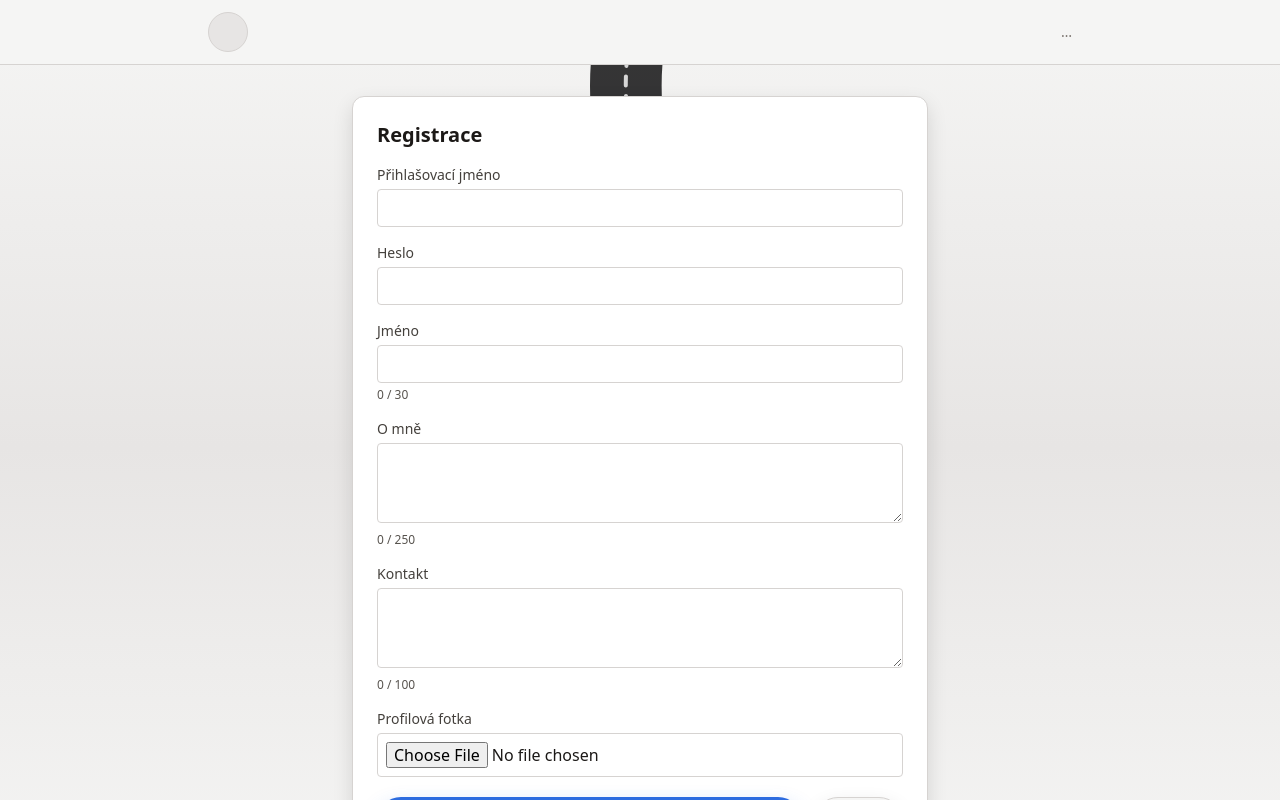
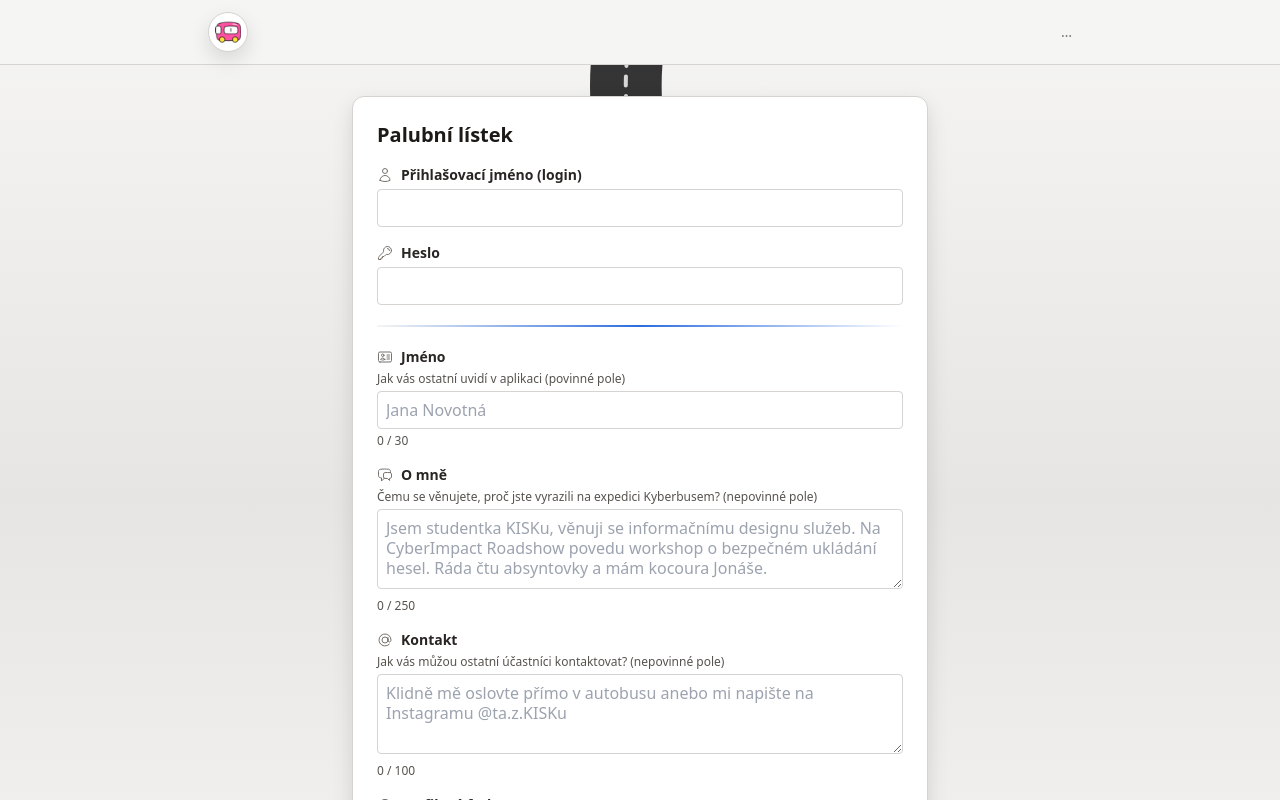
Before and after one commit to RadekDobrovolny/kyberbus, a Nuxt app: page /register in a window 1280 px wide. Shown: the top 800 px of the page. Built offline with nearby package versions, Linux system fonts and the light colour scheme; no server answers.

Commit message:
chore: Drobné úpravy

```diff
--- a/app/app.vue
+++ b/app/app.vue
@@ -4,25 +4,31 @@
       class="fixed left-0 right-0 top-0 z-50 border-b border-stone-300 bg-stone-100 transition-transform duration-300 ease-out md:translate-y-0"
       :class="isHeaderHidden ? '-translate-y-full' : 'translate-y-0'"
     >
-      <div class="mx-auto flex max-w-4xl items-center justify-between px-4 py-3">
-        <div class="min-w-0">
+      <div class="relative mx-auto flex max-w-4xl items-center justify-between px-4 py-3">
+        <div class="flex items-center">
+          <NuxtLink
+            to="/"
+            class="inline-flex h-10 w-10 items-center justify-center rounded-full border border-stone-300 bg-white p-1.5 shadow-pin transition-colors hover:bg-stone-100"
+            aria-label="Zpět na feed"
+          >
+            <img src="/favicon.png" alt="Kyberbus" class="h-full w-full object-contain" />
+          </NuxtLink>
+        </div>
+
         <NuxtLink
           v-if="auth.loaded.value && auth.user.value"
           :to="`/profile/${auth.user.value.id}`"
-            class="flex items-center gap-2"
+          class="absolute left-1/2 flex max-w-[calc(100%-10rem)] -translate-x-1/2 items-center gap-2"
         >
           <img
             :src="mediaUrl(auth.user.value.profilePhotoPath)"
             alt="Můj profil"
             class="h-10 w-10 rounded-full border border-stone-300 object-cover"
           />
-            <span class="truncate text-sm font-semibold text-stone-800">
+          <span class="min-w-0 truncate text-sm font-semibold text-stone-800">
             {{ auth.user.value.shortName }}
           </span>
         </NuxtLink>
-
-          <div v-else class="h-10 w-10 rounded-full border border-stone-300 bg-stone-200" />
-        </div>
 
         <nav class="flex items-center gap-3 text-sm">
           <template v-if="!auth.loaded.value">
@@ -47,10 +53,16 @@
             </button>
           </template>
           <template v-else>
-            <NuxtLink to="/login" class="font-medium text-stone-700 hover:text-stone-900">
+            <NuxtLink
+              to="/login"
+              class="inline-flex items-center justify-center rounded-full border border-stone-300 bg-stone-100 px-4 py-2 text-sm font-semibold text-stone-800 shadow-pin transition-colors hover:bg-stone-200"
+            >
               Přihlášení
             </NuxtLink>
-            <NuxtLink to="/register" class="rounded bg-accent-500 px-3 py-1.5 font-semibold text-white">
+            <NuxtLink
+              to="/register"
+              class="inline-flex items-center justify-center rounded-full bg-accent-500 px-4 py-2 text-sm font-semibold text-white shadow-[0_10px_20px_rgba(45,108,223,0.35)] transition-transform hover:scale-[1.01]"
+            >
               Registrace
             </NuxtLink>
           </template>
--- a/app/pages/index.vue
+++ b/app/pages/index.vue
@@ -15,10 +15,16 @@
       Web je určený pro komunitu kurzu. Registrace je otevřená, ale obsah je dostupný až po přihlášení.
     </p>
     <div class="flex justify-center gap-3">
-      <NuxtLink to="/register" class="rounded bg-accent-500 px-4 py-2 text-sm font-semibold text-white">
+      <NuxtLink
+        to="/register"
+        class="inline-flex items-center justify-center rounded-full bg-accent-500 px-5 py-2.5 text-sm font-semibold text-white shadow-[0_10px_20px_rgba(45,108,223,0.35)] transition-transform hover:scale-[1.01]"
+      >
         Registrovat
       </NuxtLink>
-      <NuxtLink to="/login" class="rounded border border-stone-300 px-4 py-2 text-sm font-semibold text-stone-800">
+      <NuxtLink
+        to="/login"
+        class="inline-flex items-center justify-center rounded-full border border-stone-300 bg-stone-100 px-5 py-2.5 text-sm font-semibold text-stone-800 shadow-pin transition-colors hover:bg-stone-200"
+      >
         Přihlásit
       </NuxtLink>
     </div>
--- a/app/pages/login.vue
+++ b/app/pages/login.vue
@@ -1,6 +1,6 @@
 <template>
   <section class="mx-auto max-w-md rounded-xl border border-stone-300 bg-white p-6 shadow-pin">
-    <h1 class="mb-4 text-xl font-black text-stone-900">Přihlášení</h1>
+    <h1 class="mb-4 text-xl font-black text-stone-900">Nastoupení do Kyberbusu</h1>
     <form class="space-y-4" @submit.prevent="submit">
       <label class="block text-sm">
         <span class="mb-1 block font-medium text-stone-700">Přihlašovací jméno</span>
@@ -11,7 +11,10 @@
         <input v-model="password" type="password" class="w-full rounded border border-stone-300 p-2" required />
       </label>
       <p v-if="error" class="text-sm text-red-600">{{ error }}</p>
-      <button class="w-full rounded bg-accent-500 px-4 py-2 font-semibold text-white" :disabled="loading">
+      <button
+        class="inline-flex w-full items-center justify-center rounded-full bg-accent-500 px-6 py-3 text-base font-semibold text-white shadow-[0_10px_20px_rgba(45,108,223,0.35)] transition-transform hover:scale-[1.01] disabled:cursor-not-allowed disabled:opacity-70"
+        :disabled="loading"
+      >
         {{ loading ? "Přihlašuji…" : "Přihlásit se" }}
       </button>
     </form>
--- a/app/pages/register.vue
+++ b/app/pages/register.vue
@@ -1,42 +1,83 @@
 <template>
   <section class="mx-auto max-w-xl rounded-xl border border-stone-300 bg-white p-6 shadow-pin">
-    <h1 class="mb-4 text-xl font-black text-stone-900">Registrace</h1>
+    <h1 class="mb-4 text-xl font-black text-stone-900">Palubní lístek</h1>
     <form class="space-y-4" @submit.prevent="submit">
       <label class="block text-sm">
-        <span class="mb-1 block font-medium text-stone-700">Přihlašovací jméno</span>
+        <span class="mb-1 flex items-center gap-2 font-semibold text-stone-800">
+          <UserIcon class="h-4 w-4 text-stone-500" />
+          Přihlašovací jméno (login)
+        </span>
         <input v-model="login" class="w-full rounded border border-stone-300 p-2" required />
       </label>
 
       <label class="block text-sm">
-        <span class="mb-1 block font-medium text-stone-700">Heslo</span>
+        <span class="mb-1 flex items-center gap-2 font-semibold text-stone-800">
+          <KeyIcon class="h-4 w-4 text-stone-500" />
+          Heslo
+        </span>
         <input v-model="password" type="password" class="w-full rounded border border-stone-300 p-2" required />
       </label>
 
+      <div class="relative py-1" aria-hidden="true">
+        <div class="h-0.5 w-full rounded-full bg-gradient-to-r from-accent-200 via-accent-500 to-accent-200" />
+      </div>
+
       <label class="block text-sm">
-        <span class="mb-1 block font-medium text-stone-700">Jméno</span>
-        <input v-model="shortName" class="w-full rounded border border-stone-300 p-2" maxlength="30" required />
+        <span class="mb-1 flex items-center gap-2 font-semibold text-stone-800">
+          <IdentificationIcon class="h-4 w-4 text-stone-500" />
+          Jméno
+        </span>
+        <span class="mb-1 block text-xs text-stone-600">Jak vás ostatní uvidí v aplikaci (povinné pole)</span>
+        <input
+          v-model="shortName"
+          class="w-full rounded border border-stone-300 p-2"
+          maxlength="30"
+          placeholder="Jana Novotná"
+          required
+        />
         <span class="mt-1 block text-xs text-stone-600">{{ shortName.length }} / 30</span>
       </label>
 
       <label class="block text-sm">
-        <span class="mb-1 block font-medium text-stone-700">O mně</span>
-        <textarea v-model="bio" class="min-h-20 w-full rounded border border-stone-300 p-2" maxlength="250" required />
+        <span class="mb-1 flex items-center gap-2 font-semibold text-stone-800">
+          <ChatBubbleLeftRightIcon class="h-4 w-4 text-stone-500" />
+          O mně
+        </span>
+        <span class="mb-1 block text-xs text-stone-600">
+          Čemu se věnujete, proč jste vyrazili na expedici Kyberbusem? (nepovinné pole)
+        </span>
+        <textarea
+          v-model="bio"
+          class="min-h-20 w-full rounded border border-stone-300 p-2"
+          maxlength="250"
+          placeholder="Jsem studentka KISKu, věnuji se informačnímu designu služeb. Na CyberImpact Roadshow povedu workshop o bezpečném ukládání hesel. Ráda čtu absyntovky a mám kocoura Jonáše."
+        />
         <span class="mt-1 block text-xs text-stone-600">{{ bio.length }} / 250</span>
       </label>
 
       <label class="block text-sm">
-        <span class="mb-1 block font-medium text-stone-700">Kontakt</span>
+        <span class="mb-1 flex items-center gap-2 font-semibold text-stone-800">
+          <AtSymbolIcon class="h-4 w-4 text-stone-500" />
+          Kontakt
+        </span>
+        <span class="mb-1 block text-xs text-stone-600">
+          Jak vás můžou ostatní účastníci kontaktovat? (nepovinné pole)
+        </span>
         <textarea
           v-model="contact"
           class="min-h-20 w-full rounded border border-stone-300 p-2"
           maxlength="100"
-          required
+          placeholder="Klidně mě oslovte přímo v autobusu anebo mi napište na Instagramu @ta.z.KISKu"
         />
         <span class="mt-1 block text-xs text-stone-600">{{ contact.length }} / 100</span>
       </label>
 
       <label class="block text-sm">
-        <span class="mb-1 block font-medium text-stone-700">Profilová fotka</span>
+        <span class="mb-1 flex items-center gap-2 font-semibold text-stone-800">
+          <CameraIcon class="h-4 w-4 text-stone-500" />
+          Profilová fotka
+        </span>
+        <span class="mb-1 block text-xs text-stone-600">Povinný prvek</span>
         <input
           type="file"
           accept="image/*"
@@ -82,8 +123,14 @@
 
 <script setup lang="ts">
 import {
+  AtSymbolIcon,
   ArrowUturnLeftIcon,
-  PaperAirplaneIcon
+  CameraIcon,
+  ChatBubbleLeftRightIcon,
+  IdentificationIcon,
+  KeyIcon,
+  PaperAirplaneIcon,
+  UserIcon
 } from "@heroicons/vue/24/outline";
 
 definePageMeta({
```
Also changed, not shown: app/pages/profile/[id].vue (+53 -23 lines), 1 other file (tests, documents, lock files or other folders). Lines whose indentation alone changed are shown as unchanged.
